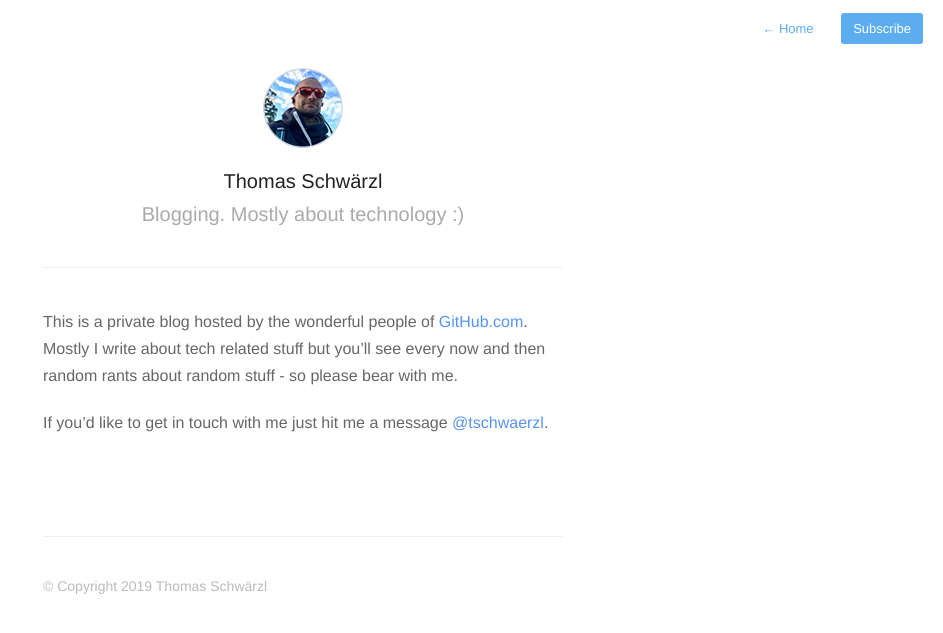
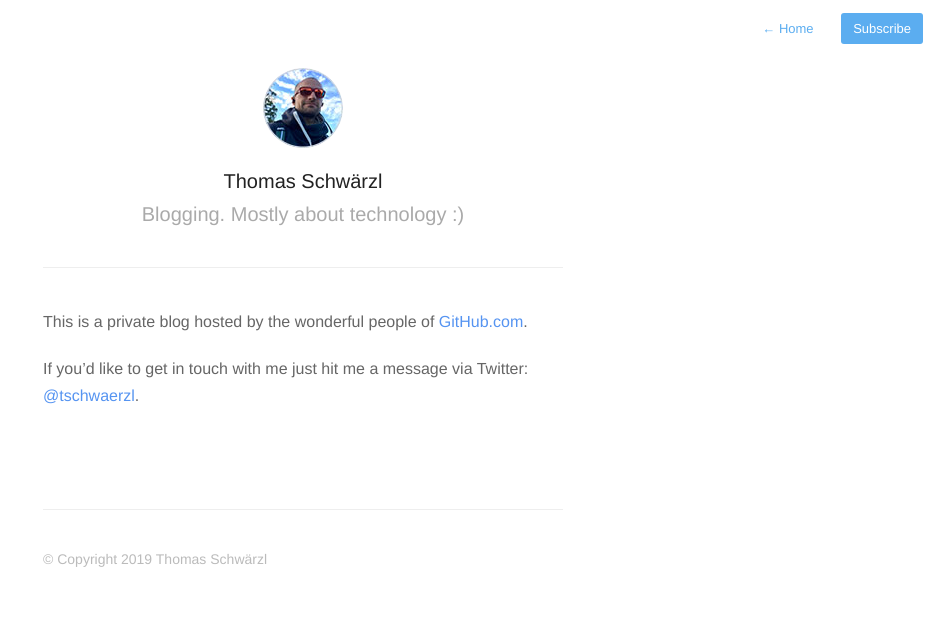
Before and after one commit to tschwaerzl/tschwaerzl.github.io, a Jekyll site: the page built from about.md, in a window 1280 px wide. Shown: the top 633 px of the page, without its empty margins (337-1280 px from the left). Built offline with Jekyll 4.4.1, drawn with Linux system fonts in a browser that asks for light colours; nearby versions of some CDN libraries.

Commit message:
update about.md

```diff
--- a/about.md
+++ b/about.md
@@ -4,9 +4,9 @@ permalink: about/
 profile: true
 ---
 
-This is a private blog hosted by the wonderful people of [GitHub.com][github]. Mostly I write about tech related stuff but you'll see every now and then random rants about random stuff - so please bear with me.
+This is a private blog hosted by the wonderful people of [GitHub.com][github].
 
-If you'd like to get in touch with me just hit me a message [@tschwaerzl][twitter-ts].
+If you'd like to get in touch with me just hit me a message via Twitter: [@tschwaerzl][twitter-ts].
 
 [github]: https://github.com
 [twitter-ts]: https://twitter.com/tschwaerzl
```
